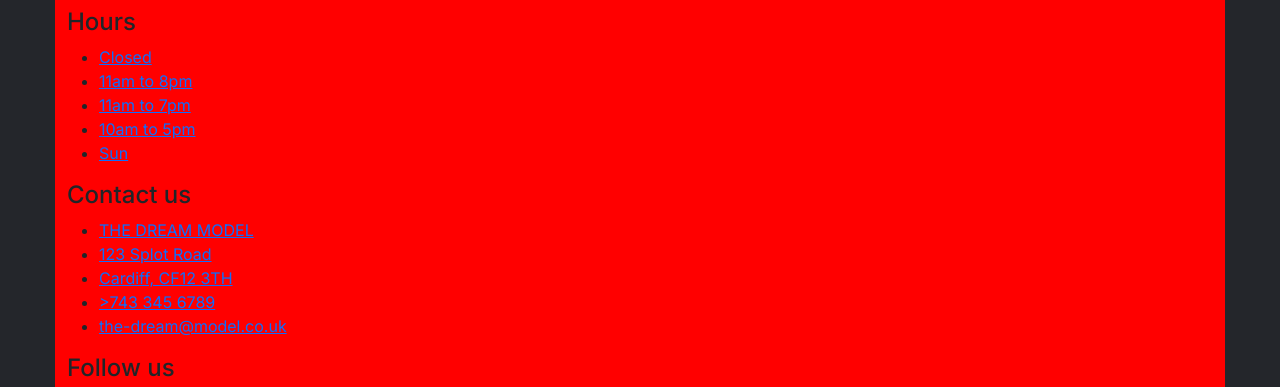
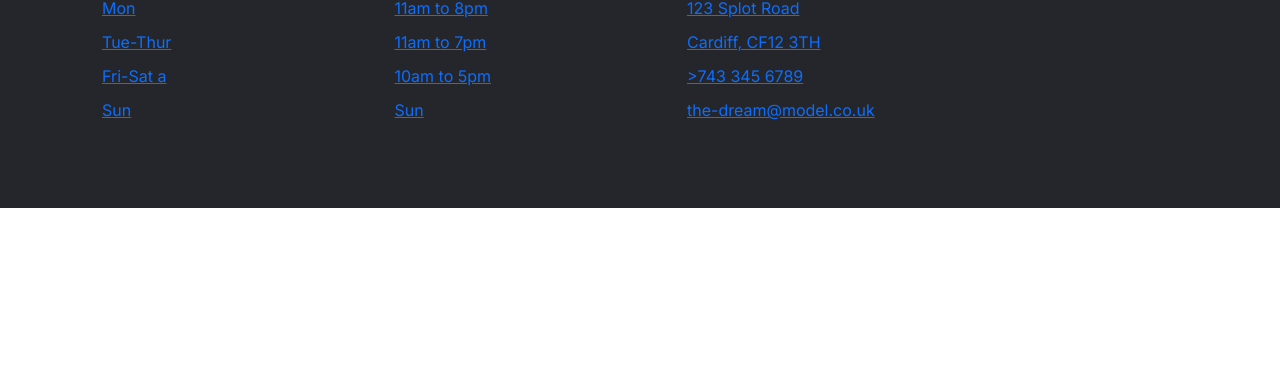
Before and after one commit to Luis-Jones-Coder/T.D.O.A.M-Project-, a plain HTML site: page index.html in a window 1280 px wide. Shown: the part 2297-2684 px from the top of the page. After the commit the page ends 2505 px from the top, so only its background shows below. Drawn offline with nearby package versions, Linux system fonts and the light colour scheme; files that its build step writes are made by us from their sources; files whose address does not match are found by name.

Commit message:
Givin the space necesary to the footer elements

```diff
--- a/assets/style.css
+++ b/assets/style.css
@@ -1,6 +1,5 @@
 /* Google Fonts */
-@import url('https://fonts.googleapis.com/css2?family=Gantari:ital,wght@0,100..900;1,100..900&family=Inter:ital,opsz,wght@0,14..32,100..900;1,14..32,100..900&display=swap');
-
+@import url('https://fonts.googleapis.com/css2?family=Gantari:ital,wght@0,100..900;1,100..900&family=Inter:ital,opsz,wght@0,14..32,100..900;1,14..32,100..900&family=Poppins:ital,wght@0,100;0,200;0,300;0,400;0,500;0,600;0,700;0,800;0,900;1,100;1,200;1,300;1,400;1,500;1,600;1,700;1,800;1,900&display=swap');
 /* CSS Variables */
 :root {
     --primary-font: "Inter", sans-serif;
@@ -76,6 +75,7 @@ h2 {
 }
 
 /* Service section */
+/* giving some spaces */
 main {
     margin-top: 6rem;
     margin-bottom: 3rem;
@@ -89,13 +89,54 @@ main {
 
 /* footer section */
 /* Added margin-top to push the footer */
+
 .footer{
-
     background-color: #24262b;
+    padding: 70px 0;
 }
 
 .footer .container{
+
     max-width: 1170px;
-    background-color: red;
     margin: auto;
+
 }
+.row{
+    display: flex;
+    flex-wrap: wrap;
+}
+
+.footer .container ul {
+    list-style: none;
+}
+.footer-col {
+    width: 25%;
+    padding: 0 15px;
+}
+/* Styling the h4 */
+.footer-col h4 {
+    line-height: 1.5;
+    font-family: "Poppins", sans-serif;
+    font-weight: 500;
+    font-size: 18px;
+    color: #fff;
+    text-transform: capitalize;
+    margin-bottom: 30px;
+    position: relative;
+
+}
+/* Making a bottom red line */
+.footer-col h4::before {
+    content: '';
+    position:absolute;
+    left: 0;
+    bottom: -10px;
+    background-color: #e91e63;
+    height: 2px;
+    box-sizing: border-box;
+    width: 50px;
+}
+/* Giving all elements of the list a margin button except the last element of each list  */
+.footer-col ul li:not(:last-child){
+    margin-bottom: 10px;
+}
--- a/index.html
+++ b/index.html
@@ -206,12 +206,12 @@
     <!-- Footer / contact section -->
     <!-- mt-auto added to push footer to the bottom of the page -->
     <footer id="contact" class="footer">
-        <div class="container">
-            <div class="row">
+        <div class="container ">
+            <div class="row ">
                 <div class="footer-col">
-                    <h4>Opening Days</h4>
                     <ul>
-                        <li><a href="">Days</a></li>
+                        <h4>Opening Days</h4>
+                        <li><a href="#">Days</a></li>
                         <li><a href="#">Mon</a></li>
                         <li><a href="#">Tue-Thur</a></li>
                         <li><a href="#">Fri-Sat a</a></li>
@@ -219,8 +219,8 @@
                     </ul>
                 </div>
                 <div class="footer-col">
-                    <h4>Hours</h4>
                     <ul>
+                        <h4>Hours</h4>
                         <li><a href="#">Closed</a></li>
                         <li><a href="#">11am to 8pm</a></li>
                         <li><a href="#">11am to 7pm</a></li>
@@ -229,8 +229,8 @@
                     </ul>
                 </div>
                 <div class="footer-col">
-                    <h4>Contact us</h4>
                     <ul>
+                        <h4>Contact us</h4>
                         <li><a href="#">THE DREAM MODEL</a></li>
                         <li><a href="#">123 Splot Road</a></li>
                         <li><a href="#">Cardiff, CF12 3TH</a></li>
```
